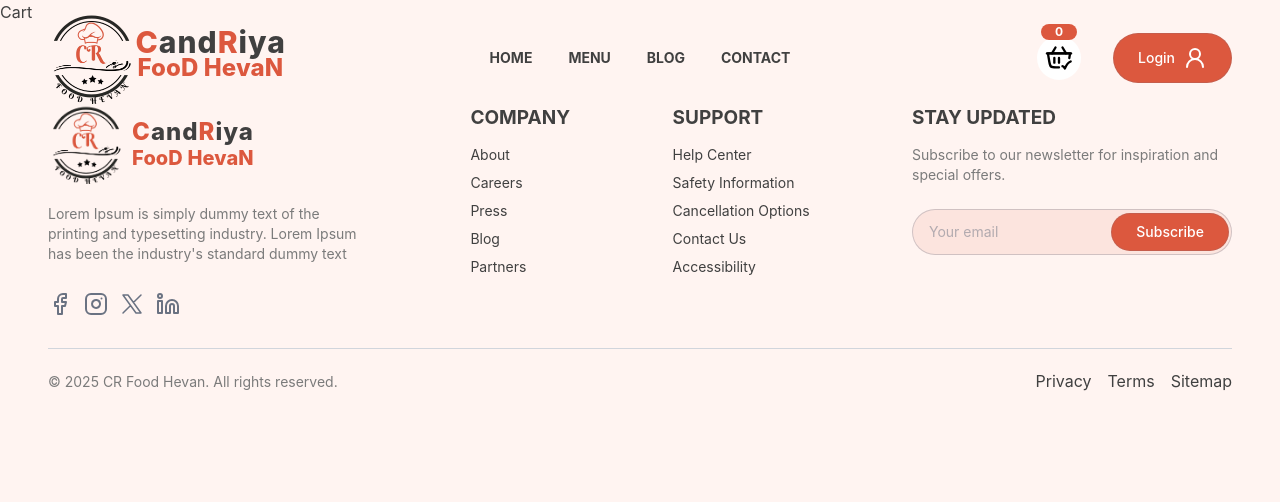
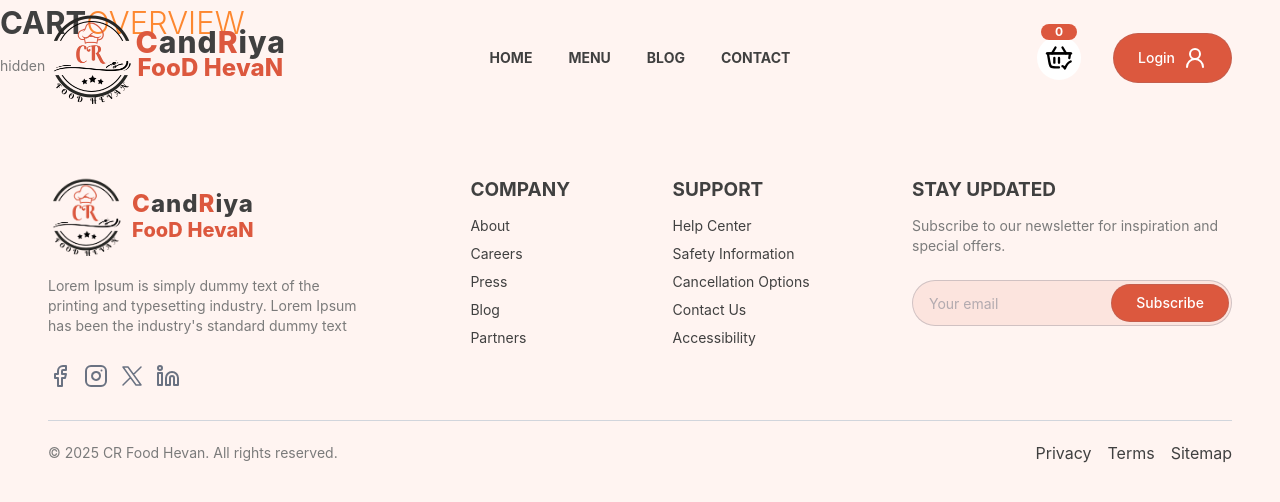
Before and after one commit to SPBT2002/CR-Food-Hevan, a React (Vite) app in the folder client/: page /cart in a window 1280 px wide. Shown: the top 502 px of the page. Built offline with nearby package versions, Linux system fonts and the light colour scheme; no server answers.

Commit message:
Fix decrement function in Cart component to prevent negative quantities and improve loading state handling

```diff
--- a/client/src/pages/Cart.jsx
+++ b/client/src/pages/Cart.jsx
@@ -32,12 +32,27 @@ const Cart = () => {
 
   const decrement = (id, size) => {
     const currentQuantity = cartItems[id][size]
-    updateQuantity(id, size, currentQuantity + 1)
+    if(currentQuantity > 1) {
+    updateQuantity(id, size, currentQuantity - 1)
   }
-
-  return (
-    <div>Cart</div>
-  )
 }
 
+  return products && cartItems ? (
+  <div>
+    {/* CONTAINER */}
+    <div>
+      {/* Left Side */}
+      <div>
+        <Title title1={"Cart"} title2={"Overview"} titleStyles={"pb-5 items-start"} para={"hidden"} />
+      </div>
+      {/* Right Side */}
+      <div></div>
+    </div>
+  </div>
+) : (
+  <div>Loading...</div>  // Add this else clause
+)
+}
+
+
 export default Cart
```
